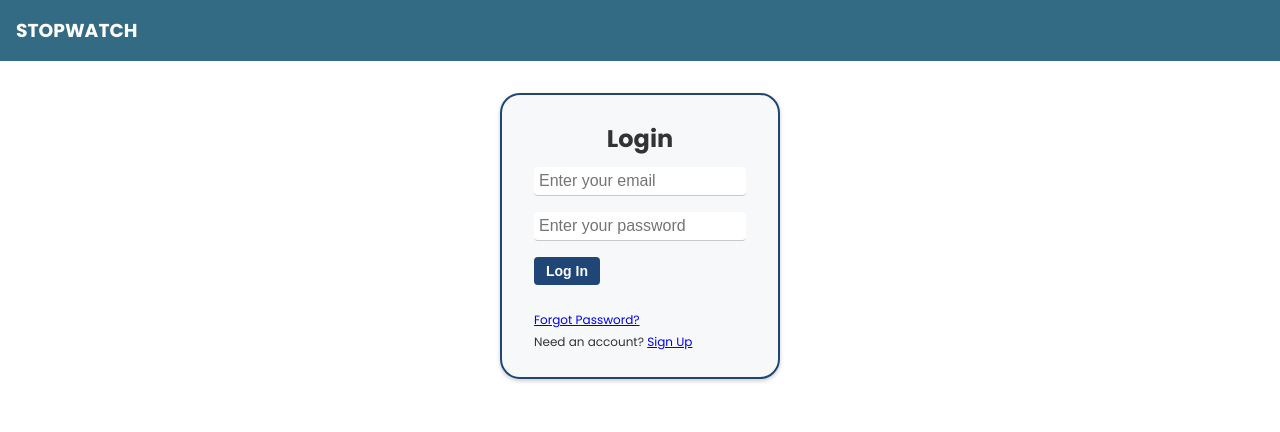
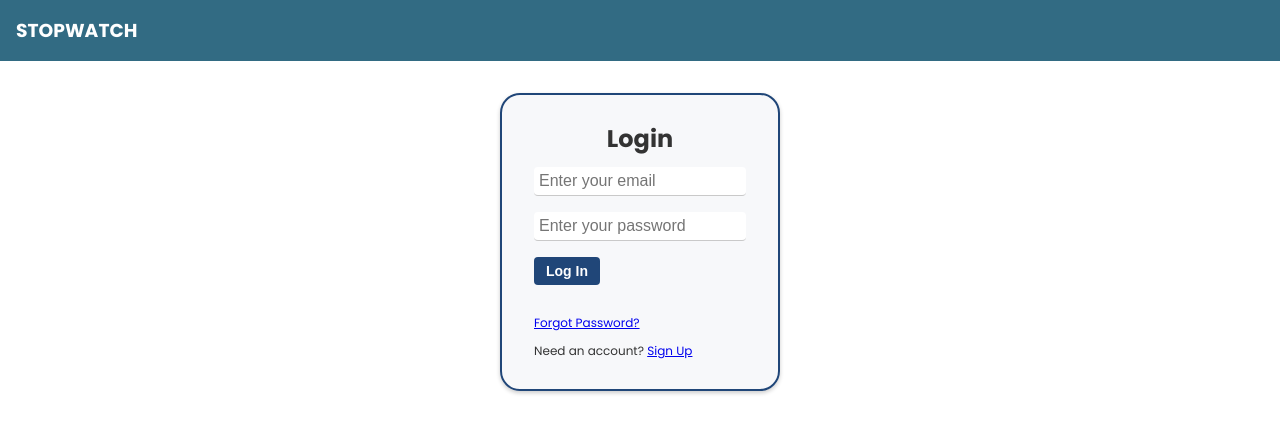
Before and after one commit to pierocapra/stop-watch, a React (Create React App) app: page /login in a window 1280 px wide. Shown: the top 432 px of the page. Built offline with nearby package versions, Linux system fonts and the light colour scheme; no server answers.

Commit message:
text height

```diff
--- a/src/App.css
+++ b/src/App.css
@@ -303,7 +303,7 @@ input[type="text"]:focus {
 .auth .additional-form-text {
   display: block;
   font-size: 12px;
-  line-height: 0.5;
+  line-height: 1;
 }
 
 .auth .error-message {
```
